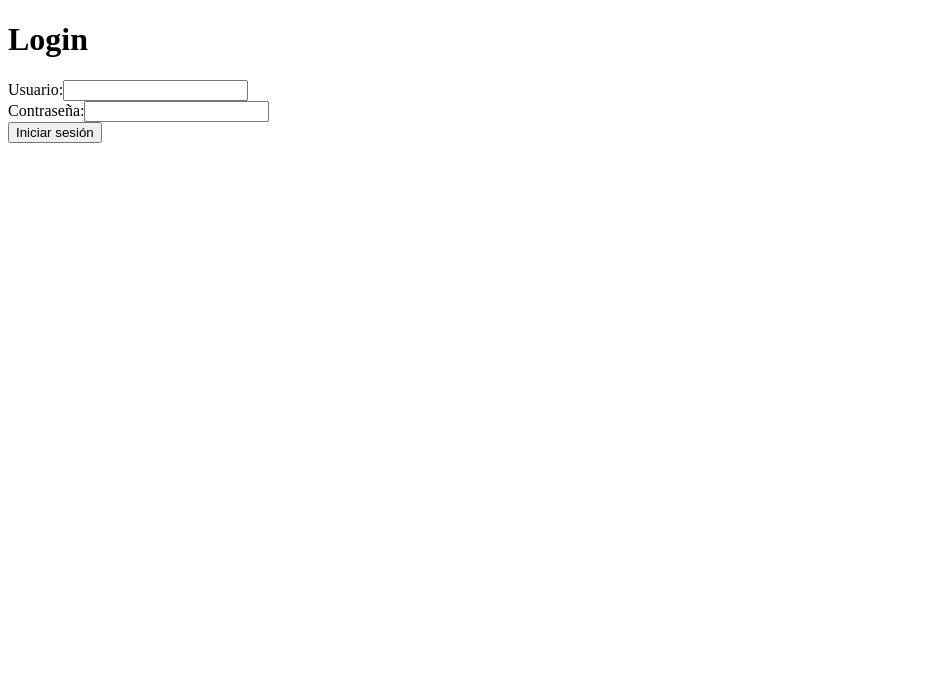
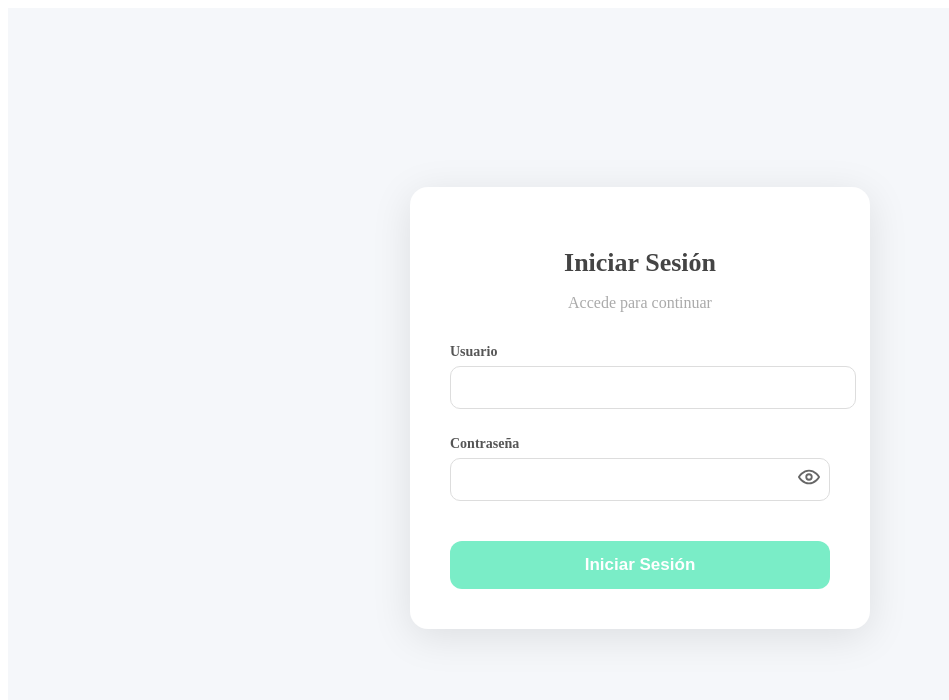
Before and after one commit to Techmo404/Sistema_Visita, an Angular app: page / in a window 1280 px wide. Shown: the top 700 px of the page, without its empty margins (0-949 px from the left). Built offline with nearby package versions, Linux system fonts and the light colour scheme.

Commit message:
feat: login

```diff
--- a/src/app/pages/inicio-sesion/inicio-sesion.css
+++ b/src/app/pages/inicio-sesion/inicio-sesion.css
@@ -0,0 +1,89 @@
+.login-container {
+  display: flex;
+  justify-content: center;
+  align-items: center;
+  height: 100vh;
+  background: #f5f7fa;
+}
+
+.login-box {
+  width: 380px;
+  padding: 40px;
+  background: white;
+  border-radius: 18px;
+  box-shadow: 0 8px 40px rgba(0,0,0,0.1);
+  text-align: center;
+}
+
+h2 {
+  margin-bottom: 10px;
+  font-size: 26px;
+  color: #444;
+}
+
+.subtitle {
+  margin-bottom: 30px;
+  color: #aaa;
+}
+
+.input-group {
+  text-align: left;
+  margin-bottom: 25px;
+}
+
+.input-group label {
+  font-weight: 600;
+  font-size: 14px;
+  color: #555;
+}
+
+.input-group input {
+  width: 100%;
+  margin-top: 6px;
+  padding: 12px;
+  font-size: 15px;
+  border-radius: 10px;
+  border: 1px solid #ddd;
+  outline: none;
+  transition: 0.2s;
+}
+
+.input-group input:focus {
+  border-color: #7aedc7;
+  box-shadow: 0 0 4px rgba(0,0,0,0.1);
+}
+
+.password-wrapper {
+  position: relative;
+  display: flex;
+  align-items: center;
+}
+
+.eye-icon {
+  position: absolute;
+  right: 10px;
+  cursor: pointer;
+  transition: 0.2s;
+}
+
+.eye-icon:hover {
+  transform: scale(1.1);
+}
+
+.btn {
+  width: 100%;
+  margin-top: 15px;
+  padding: 14px;
+  background: #7aedc7;
+  border: none;
+  border-radius: 12px;
+  font-size: 17px;
+  font-weight: 600;
+  color: #fff;
+  cursor: pointer;
+  transition: 0.25s;
+}
+
+.btn:hover {
+  background: #64dcb0;
+}
--- a/src/app/pages/inicio-sesion/inicio-sesion.html
+++ b/src/app/pages/inicio-sesion/inicio-sesion.html
@@ -1,11 +1,40 @@
-<h1>Login</h1>
+<div class="login-container">
+  <div class="login-box">
 
-<form (ngSubmit)="login()">
-  <label>Usuario:</label>
-  <input [(ngModel)]="username" name="username" required><br>
+    <h2>Iniciar Sesión</h2>
+    <p class="subtitle">Accede para continuar</p>
 
-  <label>Contraseña:</label>
-  <input [(ngModel)]="password" name="password" type="password" required><br>
+    <form (ngSubmit)="login()" class="form">
 
-  <button type="submit">Iniciar sesión</button>
-</form>
+      <div class="input-group">
+        <label>Usuario</label>
+        <input type="text"
+               [(ngModel)]="username"
+               name="username"
+               required>
+      </div>
+
+      <div class="input-group">
+        <label>Contraseña</label>
+
+        <div class="password-wrapper">
+          <input [type]="showPassword ? 'text' : 'password'"
+                 [(ngModel)]="password"
+                 name="password"
+                 required>
+
+          <svg class="eye-icon" (click)="togglePasswordVisibility()"
+               xmlns="http://www.w3.org/2000/svg" width="22" height="22"
+               viewBox="0 0 24 24" fill="none" stroke="#666"
+               stroke-width="2" stroke-linecap="round" stroke-linejoin="round">
+            <path d="M1 12s4-7 11-7 11 7 11 7-4 7-11 7-11-7-11-7z"/>
+            <circle cx="12" cy="12" r="3"/>
+          </svg>
+        </div>
+      </div>
+
+      <button class="btn" type="submit">Iniciar Sesión</button>
+
+    </form>
+  </div>
+</div>
--- a/src/app/pages/inicio-sesion/inicio-sesion.ts
+++ b/src/app/pages/inicio-sesion/inicio-sesion.ts
@@ -1,12 +1,12 @@
 import { Component } from '@angular/core';
 import { Router } from '@angular/router';
 import { AuthService } from '../../auth.service';
-import { FormsModule } from '@angular/forms';   // ⬅ IMPORTANTE
+import { FormsModule } from '@angular/forms';
 
 @Component({
   selector: 'app-inicio-sesion',
   standalone: true,
-  imports: [FormsModule],                       // ⬅ AGREGA ESTO
+  imports: [FormsModule],
   templateUrl: './inicio-sesion.html',
   styleUrls: ['./inicio-sesion.css']
 })
@@ -14,16 +14,20 @@ export class InicioSesionComponent {
 
   username = '';
   password = '';
+  showPassword = false;
 
   constructor(
     private authService: AuthService,
     private router: Router
   ) {}
 
+  togglePasswordVisibility() {
+    this.showPassword = !this.showPassword;
+  }
+
   login() {
     this.authService.login(this.username, this.password).subscribe({
-      next: data => {
-        this.authService.getAccessToken()?.trim();
+      next: () => {
         alert('Inicio de sesión exitoso');
         this.router.navigate(['/visitas']);
       },
--- a/src/app/pages/lista-visitas/lista-visitas.html
+++ b/src/app/pages/lista-visitas/lista-visitas.html
@@ -1,5 +1,5 @@
 
-<h1>Listado de Vissitas</h1>
+<h1>Listado de Visitas</h1>
 
 
 
```
Also changed, not shown: 1 other file (tests, documents, lock files or other folders).
